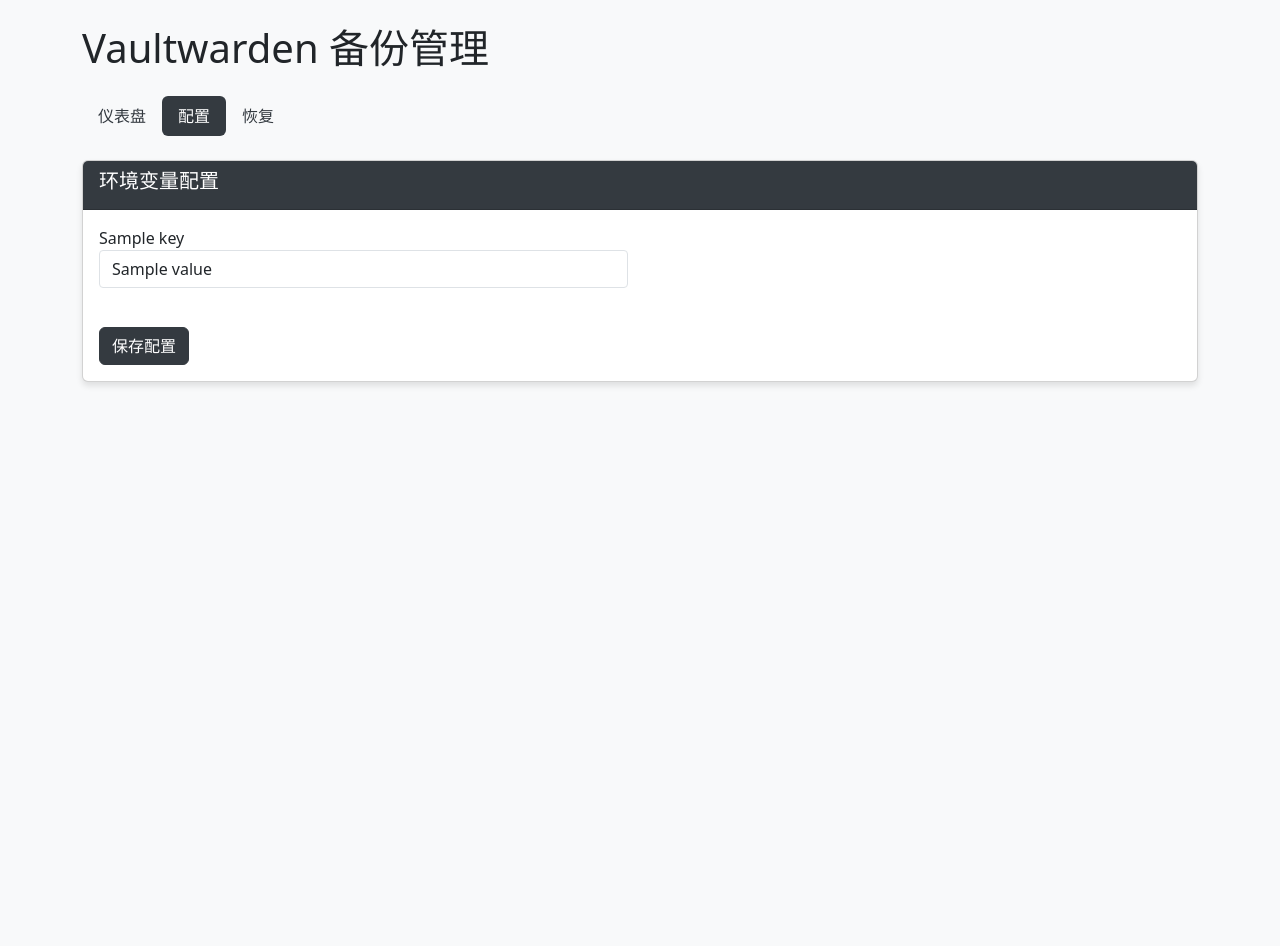
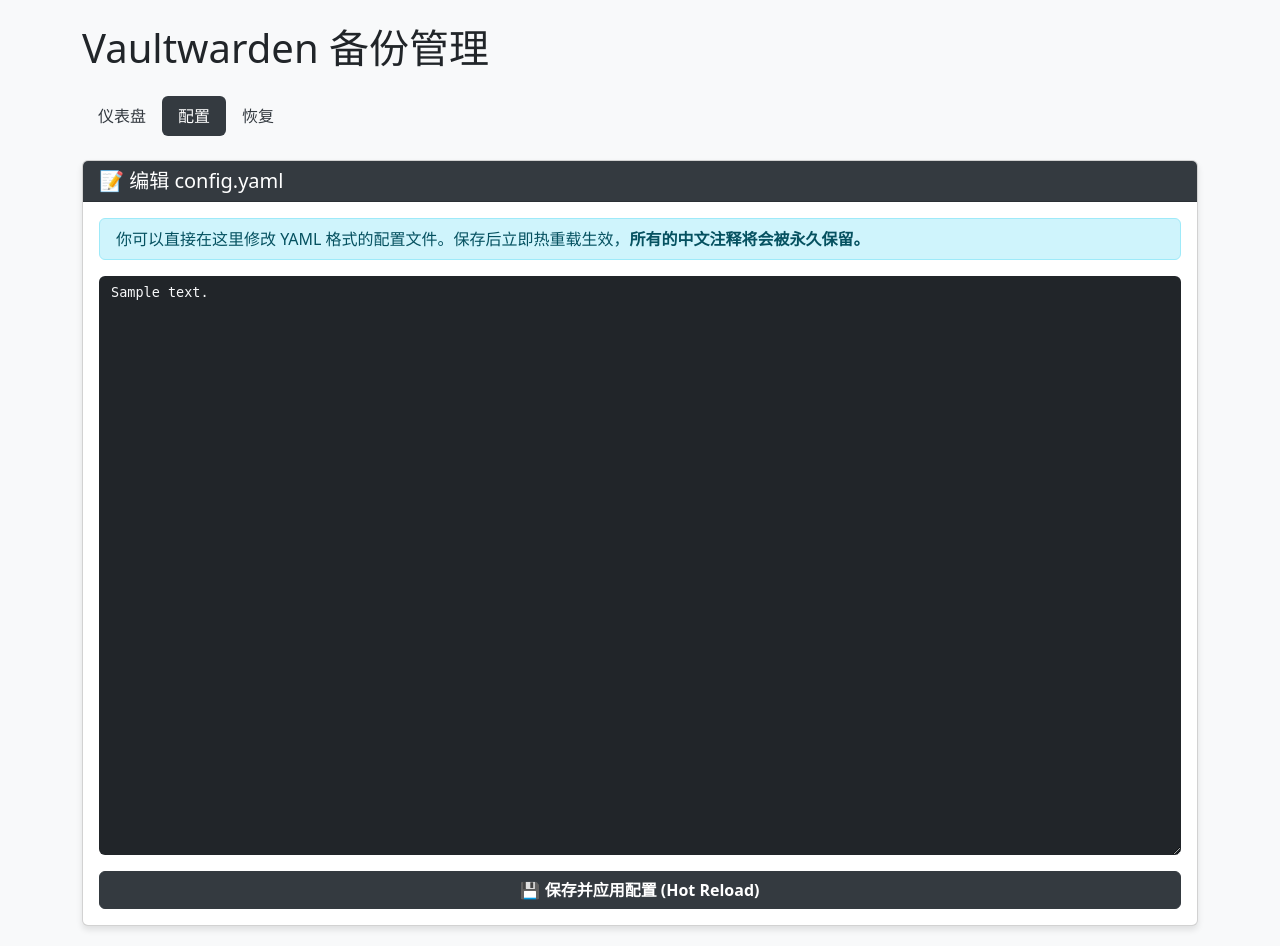
Before and after one commit to yingxiaomo/vaultwarden-backup, a FastAPI app: template templates/config.html in a window 1280 px wide. Before the commit the page ends 386 px from the top, so only its background shows below. Run offline with FastAPI, Linux system fonts and the light colour scheme; the template is opened without the code that fills it: most values are stand-ins (such as "Sample title", 1, 10 or a date in 2020).

Commit message:
升级配置页面：使用暗黑代码编辑器，支持直接编辑YAML文件并保留注释

```diff
--- a/app.py
+++ b/app.py
@@ -166,33 +166,56 @@ async def root(request: Request):
         "env_vars": env_vars
     })
 
-# 配置页面
+# 配置页面 (升级版：直接返回纯文本，保留注释)
 @app.get("/config", response_class=HTMLResponse, dependencies=[Depends(verify_credentials)])
 async def config(request: Request):
-    env_vars = get_env_vars()
+    config_file_path = "/app/config/config.yaml"
+    config_content = ""
+
+    if os.path.exists(config_file_path):
+        with open(config_file_path, "r", encoding="utf-8") as f:
+            config_content = f.read()
+    else:
+        # 如果文件还不存在，触发一下初始化再读取
+        get_env_vars()
+        with open(config_file_path, "r", encoding="utf-8") as f:
+            config_content = f.read()
+
     return templates.TemplateResponse(request=request, name="config.html", context={
         "request": request,
-        "env_vars": env_vars
+        "config_content": config_content
     })
 
-# 保存配置
+# 保存配置 (升级版：原样保存 YAML，防止注释丢失，并同步生成 env.sh)
 @app.post("/save_config", dependencies=[Depends(verify_credentials)])
-async def save_config(request: Request, **form_data):
-    env_vars = get_env_vars()
+async def save_config(request: Request, yaml_content: str = Form(...)):
+    config_file_path = "/app/config/config.yaml"
 
-    # 更新环境变量
-    for key, value in form_data.items():
-        if key in env_vars:
-            env_vars[key] = value
+    # 1. 语法检查防线：防止用户把 YAML 写错了导致整个系统崩溃
+    try:
+        env_vars = yaml.safe_load(yaml_content) or {}
+    except Exception as e:
+        # 语法错误，直接退回并报错，绝不覆盖原文件
+        return templates.TemplateResponse(request=request, name="error.html", context={
+            "request": request,
+            "error": f"YAML 语法格式错误，保存失败，请检查空格和缩进: {e}"
+        })
 
-    # 保存环境变量
-    save_env_vars(env_vars)
+    # 2. 如果语法正确，将带有注释的【原生文本】直接覆盖保存
+    os.makedirs(os.path.dirname(config_file_path), exist_ok=True)
+    with open(config_file_path, "w", encoding="utf-8") as f:
+        f.write(yaml_content)
 
-    # 实时刷新系统的定时任务
+    # 3. 翻译并同步生成底层的 env.sh
+    env_file_path = "/app/env.sh"
+    with open(env_file_path, "w", encoding="utf-8") as f:
+        for key, value in env_vars.items():
+            if value is not None:  # 防止空值报错
+                f.write(f"export {key}='{value}'\n")
+
+    # 4. 实时刷新 Linux 系统的定时任务 (Crontab)
     cron_schedule = env_vars.get("CRON_SCHEDULE", "0 2 * * *")
-    # 生成新的 cron 命令规则
     cron_cmd = f"{cron_schedule} . /app/env.sh && /app/backup.sh > /proc/1/fd/1 2>/proc/1/fd/2\n"
-    # 写入临时文件并让 crontab 重新加载
     with open("/tmp/crontab.txt", "w") as f:
         f.write(cron_cmd)
     subprocess.run(["crontab", "/tmp/crontab.txt"])
--- a/templates/config.html
+++ b/templates/config.html
@@ -6,38 +6,18 @@
     <title>Vaultwarden 备份管理 - 配置</title>
     <link href="https://cdn.jsdelivr.net/npm/bootstrap@5.3.0/dist/css/bootstrap.min.css" rel="stylesheet">
     <style>
-        body {
-            background-color: #f8f9fa;
-        }
-        .card {
-            box-shadow: 0 4px 6px rgba(0, 0, 0, 0.1);
-            margin-bottom: 20px;
-        }
-        .card-header {
-            background-color: #343a40;
-            color: white;
-        }
-        .btn-primary {
-            background-color: #343a40;
-            border-color: #343a40;
-        }
-        .btn-primary:hover {
-            background-color: #23272b;
-            border-color: #23272b;
-        }
-        .nav-link {
-            color: #343a40;
-        }
-        .nav-link.active {
-            color: white !important;
-            background-color: #343a40 !important;
-        }
-        .form-group {
-            margin-bottom: 15px;
-        }
-        .form-control {
-            border-radius: 0.25rem;
-        }
+        body { background-color: #f8f9fa; }
+        .card { box-shadow: 0 4px 6px rgba(0, 0, 0, 0.1); margin-bottom: 20px; }
+        .card-header { background-color: #343a40; color: white; }
+        .btn-primary { background-color: #343a40; border-color: #343a40; }
+        .btn-primary:hover { background-color: #23272b; border-color: #23272b; }
+        .nav-link { color: #343a40; }
+        .nav-link.active { color: white !important; background-color: #343a40 !important; }
+
+        /* 自定义代码编辑区滚动条，让它更像 IDE */
+        textarea::-webkit-scrollbar { width: 8px; }
+        textarea::-webkit-scrollbar-thumb { background: #555; border-radius: 4px; }
+        textarea::-webkit-scrollbar-track { background: #333; }
     </style>
 </head>
 <body>
@@ -52,26 +32,34 @@
 
         <div class="card">
             <div class="card-header">
-                <h5 class="card-title">环境变量配置</h5>
+                <h5 class="card-title mb-0">📝 编辑 config.yaml</h5>
             </div>
             <div class="card-body">
+                <div class="alert alert-info py-2" role="alert">
+                    你可以直接在这里修改 YAML 格式的配置文件。保存后立即热重载生效，<strong>所有的中文注释将会被永久保留。</strong>
+                </div>
                 <form action="/save_config" method="post">
-                    <div class="row">
-                        {% for key, value in env_vars.items() %}
-                            <div class="col-md-6">
-                                <div class="form-group">
-                                    <label for="{{ key }}">{{ key }}</label>
-                                    <input type="text" class="form-control" id="{{ key }}" name="{{ key }}" value="{{ value }}">
-                                </div>
-                            </div>
-                        {% endfor %}
+                    <div class="form-group">
+                        <textarea class="form-control text-light bg-dark" id="yaml_content" name="yaml_content" rows="28" style="font-family: monospace; font-size: 13.5px; border: none;" spellcheck="false" required>{{ config_content }}</textarea>
                     </div>
-                    <button type="submit" class="btn btn-primary mt-4">保存配置</button>
+                    <button type="submit" class="btn btn-primary mt-3 w-100 fw-bold">💾 保存并应用配置 (Hot Reload)</button>
                 </form>
             </div>
         </div>
     </div>
 
     <script src="https://cdn.jsdelivr.net/npm/bootstrap@5.3.0/dist/js/bootstrap.bundle.min.js"></script>
+    <script>
+        // 允许在 textarea 中使用 Tab 键缩进
+        document.getElementById('yaml_content').addEventListener('keydown', function(e) {
+            if (e.key == 'Tab') {
+                e.preventDefault();
+                var start = this.selectionStart;
+                var end = this.selectionEnd;
+                this.value = this.value.substring(0, start) + "  " + this.value.substring(end);
+                this.selectionStart = this.selectionEnd = start + 2;
+            }
+        });
+    </script>
 </body>
 </html>
```
